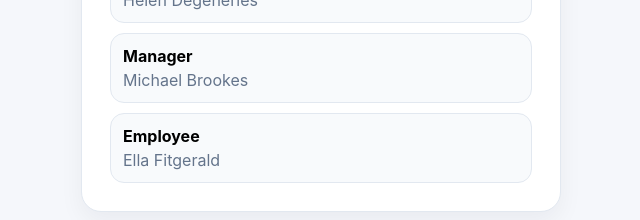
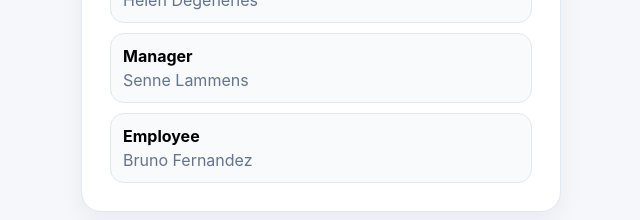
Before and after one commit to Jlbspyder/ERP_APP, a React (Vite) app: page /login in a window 1280 px wide. Shown: the part 591-811 px from the top of the page, without its empty margins (319-959 px from the left). Built offline with nearby package versions, Linux system fonts and the light colour scheme.

Commit message:
fixed route bug

```diff
--- a/src/data/users.js
+++ b/src/data/users.js
@@ -36,7 +36,7 @@ export const mockUsers = [
   },
   {
     id: "3",
-    name: "Michael Brookes",
+    name: "Senne Lammens",
     email: "manager@demo.com",
     password: "password123",
     role: "Manager",
@@ -45,7 +45,7 @@ export const mockUsers = [
   },
   {
     id: "4",
-    name: "Ella Fitgerald",
+    name: "Bruno Fernandez",
     email: "employee@demo.com",
     password: "password123",
     role: "Employee",
```
Also changed, not shown: 1 other file (tests, documents, lock files or other folders).
